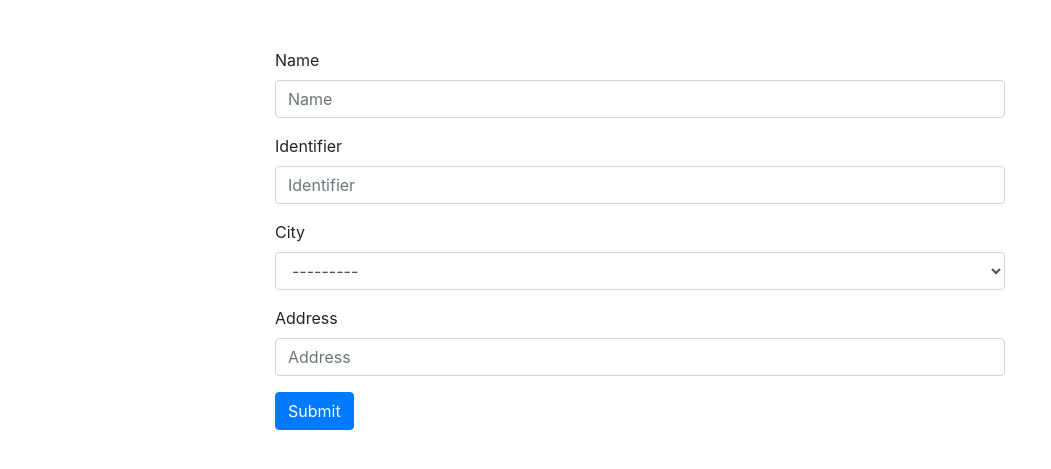
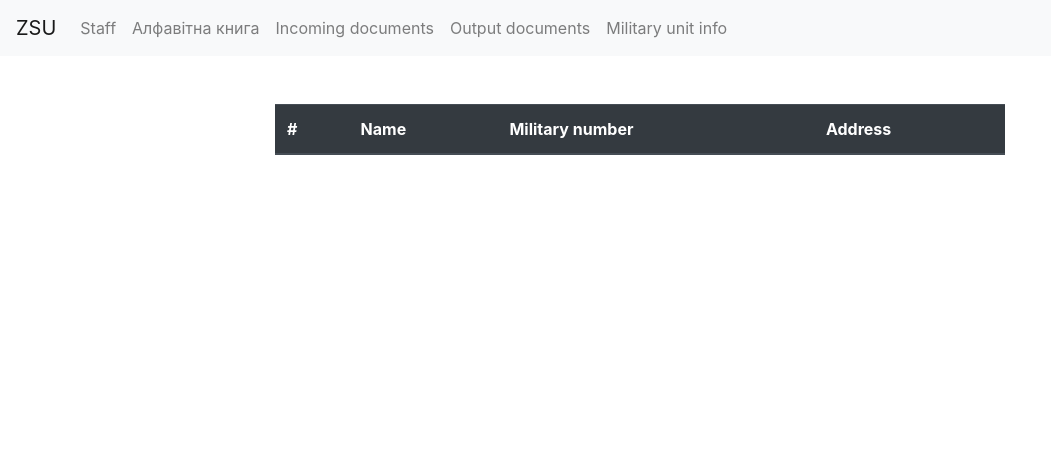
Before and after one commit to Quartz-Vision/zsu-project, a Django app: page /military/ in a window 1280 px wide. Shown: the top 469 px of the page, without its empty margins (0-1051 px from the left). Run offline with Django 4.2, Linux system fonts and the light colour scheme; data that the repository does not hold is empty; some libraries are stand-ins or nearby versions.

Commit message:
Working with templates

```diff
--- a/apps/common/templates/zsu_common/base.html
+++ b/apps/common/templates/zsu_common/base.html
@@ -1,4 +1,5 @@
 {% load bootstrap4 %}
+{% load i18n %}
 
 <!DOCTYPE html>
 <html lang="en">
@@ -14,6 +15,28 @@
     </head>
 
     <body>
+        <nav class="navbar navbar-expand-lg navbar-light bg-light" >
+            <a class="navbar-brand" href="#">{% trans 'ZSU' %}</a>
+            <div class="collapse navbar-collapse" id="navbarNav">
+                <ul class="navbar-nav">
+                    <li class="nav-item">
+                        <a class="nav-link" href="#">{% trans 'Staff' %} <span class="sr-only">(current)</span></a>
+                    </li>
+                    <li class="nav-item">
+                        <a class="nav-link" href="#">Алфавітна книга</a>
+                    </li>
+                    <li class="nav-item">
+                        <a class="nav-link" href="#">{% trans 'Incoming documents' %}</a>
+                    </li>
+                    <li class="nav-item">
+                        <a class="nav-link" href="#">{% trans 'Output documents' %}</a>
+                    </li>
+                    <li class="nav-item">
+                        <a class="nav-link" href="#">{% trans 'Military unit info' %}</a>
+                    </li>
+                </ul>
+            </div>
+        </nav>
         <div class="container">
             <main role="main">
                 <div class="row justify-content-center">
--- /dev/null
+++ b/apps/docs/urls.py
@@ -0,0 +1,9 @@
+from django.urls import path
+from apps.docs.views import (
+    IncomingDocumentsView,
+)
+
+
+urlpatterns = [
+    path('docs/incoming/', IncomingDocumentsView.as_view(), name='incoming_documents'),
+]
--- /dev/null
+++ b/apps/military_unit/templates/military_unit/military_unit.html
@@ -0,0 +1,27 @@
+{% extends "zsu_common/base.html" %}
+{% load bootstrap4 %}
+{% load i18n %}
+
+{% block title %}{% trans "Staff" %}{% endblock %}
+{% block content %}
+    <table class="table">
+        <thead class="thead-dark">
+        <tr>
+            <th scope="col">#</th>
+            <th scope="col">{% trans "Name" %}</th>
+            <th scope="col">{% trans "Military number" %}</th>
+            <th scope="col">{% trans "Address" %}</th>
+        </tr>
+        </thead>
+        <tbody>
+        {% for each in military_unit %}
+            <tr>
+                <th scope="row">{{ forloop.counter }}</th>
+                <td>{{ each.name}}</td>
+                <td>{{ each.military_number }}</td>
+                <td>{{ each.address }}</td>
+            </tr>
+        {% endfor %}
+        </tbody>
+    </table>
+{% endblock %}
--- a/apps/military_unit/urls.py
+++ b/apps/military_unit/urls.py
@@ -1,15 +1,25 @@
 from django.urls import path
+from apps.docs import urls
 from apps.military_unit.views import (
     MilitaryUnitView,
-    PersonView,
+    PersonCreateView,
     SuccessPage,
     AddToThePersonnelView,
+    PeopleView,
+    PersonView,
+    MilitaryUnitCreateView,
 )
 
 
 urlpatterns = [
-    path('', PersonView.as_view(), name='person_create'),
+    path('', PersonCreateView.as_view(), name='person_create'),
+    path('people/', PeopleView.as_view(), name='people'),
+    path('people/<uuid:pk>/', PersonView.as_view(), name='person'),
+    # path('staff/', MilitaryUnitView.as_view(), name='staff'),
     path('military/', MilitaryUnitView.as_view(), name='military_unit_list'),
+    path('military_create/', MilitaryUnitCreateView.as_view(), name='military_unit_create'),
     path('add_to_personnel/', AddToThePersonnelView.as_view(), name='add_to_personnel'),
     path('success/', SuccessPage.as_view(), name='success')
 ]
+
+urlpatterns += urls.urlpatterns
--- a/apps/military_unit/views.py
+++ b/apps/military_unit/views.py
@@ -1,22 +1,51 @@
 # form view
+from django.conf import settings
 from django.views import generic
 
 from apps.military_unit.forms import PersonForm, MilitaryUnitForm, AddToThePersonnelForm
-from apps.military_unit.models import Person, MilitaryUnit
+from apps.military_unit.models import Person, MilitaryUnit, MilitaryUnitInfo
+
+
+class PeopleView(generic.TemplateView):
+    template_name = 'military_unit/people.html'
+    extra_context = {
+        "people": Person.objects.all(),
+        "host": settings.FRONTEND_HOST
+    }
+
+
+class PersonView(generic.TemplateView):
+    template_name = 'military_unit/person.html'
+    extra_context = {"host": settings.FRONTEND_HOST}
+
+    def get(self, request, *args, **kwargs):
+        pk = kwargs.get("pk", None)
+        if pk is not None:
+            person = Person.objects.get(id=pk)
+            self.extra_context["person"] = person
+        return super(PersonView, self).get(request, *args, **kwargs)
+
+
+class MilitaryUnitView(generic.TemplateView):
+    template_name = 'military_unit/military_unit.html'
+    extra_context = {
+        "military_unit": MilitaryUnit.objects.all(),
+        "host": settings.FRONTEND_HOST
+    }
 
 
 class SuccessPage(generic.TemplateView):
     template_name = 'military_unit/success.html'
 
 
-class PersonView(generic.CreateView):
+class PersonCreateView(generic.CreateView):
     model = Person
     form_class = PersonForm
     success_url = "/add_to_personnel/"
     template_name = 'military_unit/person_create.html'
 
 
-class MilitaryUnitView(generic.CreateView):
+class MilitaryUnitCreateView(generic.CreateView):
     model = MilitaryUnit
     form_class = MilitaryUnitForm
     success_url = "/success/"
```
Also changed, not shown: apps/docs/templates/docs/incoming_docs.html (added, +26 -0 lines), apps/docs/views.py (+11 -2 lines), apps/military_unit/templates/military_unit/people.html (added, +30 -0 lines), apps/military_unit/templates/military_unit/person.html (added, +18 -0 lines), zsu_backend/settings.py (+1 -8 lines), locale/en/LC_MESSAGES/django.po, locale/en_us/LC_MESSAGES/django.po, locale/uk/LC_MESSAGES/django.po, 1 other file.
